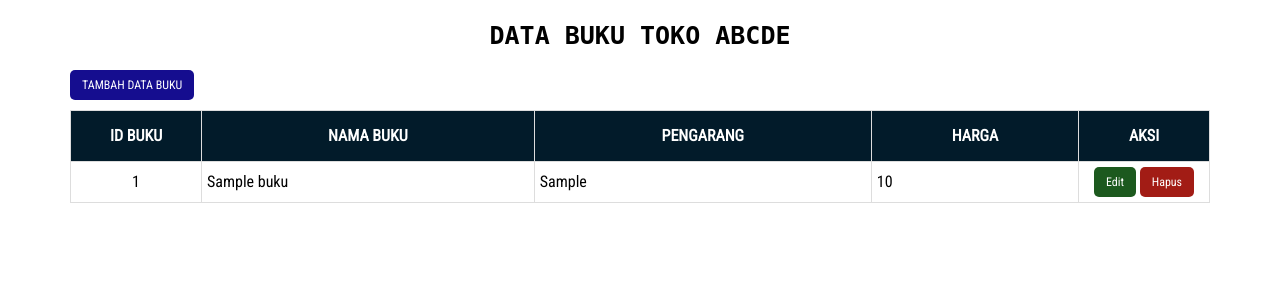
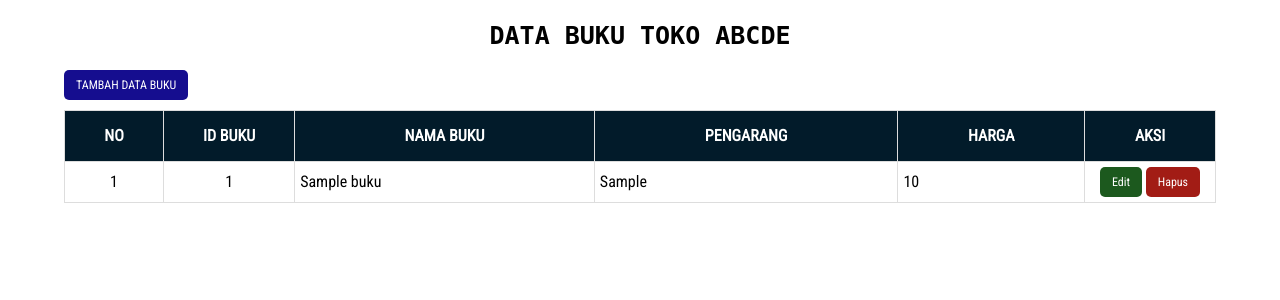
Before and after one commit to ZakiAndriansa/Test, a PHP site: page /data_buku.php in a window 1280 px wide. Shown: the part 76-376 px from the top of the page. Run offline with PHP 8.4, Linux system fonts and the light colour scheme; tables that the repository leaves empty or names only in its code hold one stand-in row (values such as "Sample post"); some libraries are stand-ins or nearby versions.

Commit message:
tambah fungsi, ubah css

```diff
--- a/css/style.css
+++ b/css/style.css
@@ -146,7 +146,6 @@
 }
 
 form {
-    width: 800px;
     margin-left: auto;
     margin-right: auto;
 }
@@ -185,7 +184,13 @@
 .container {
     margin-left: auto;
     margin-right: auto;
-    width: 95%;
+    width: 90%;
+}
+
+.container-login {
+    margin-left: auto;
+    margin-right: auto;
+    width: 50%;
 }
 
 .aksi {
--- a/data_buku.php
+++ b/data_buku.php
@@ -8,7 +8,6 @@
 <meta charset="utf-8" />
     <meta name="viewport" content="width=device-width, initial-scale=1" />
     <title>Penjualan</title>
-    <link rel="stylesheet" href="css/bootstrap-grid.css" type="text/css" />
     <link rel="stylesheet" href="css/style.css" type="text/css" />
     <link
       href="https://fonts.googleapis.com/css2?family=Merriweather+Sans&family=Roboto+Condensed&display=swap"
@@ -32,6 +31,7 @@
         <table>
             <thead>
                 <tr>
+                    <th>No</th>
                     <th class="aksi">ID Buku</th>
                     <th>Nama Buku</th>
                     <th>Pengarang</th>
@@ -41,9 +41,10 @@
             </thead>
             <tbody>
                 <?php
+                    $no = 1;
                     foreach (getBooks() as $row){ ?>
                 <tr>
-                <!-- <td></td> -->
+                    <td class="center-align"><?= $no++ ?></td>
                     <td class="center-align"><?= $row['id_buku'] ?></td>
                     <td><?= $row['nama_buku'] ?></td>
                     <td><?= $row['pengarang'] ?></td>
--- a/db.php
+++ b/db.php
@@ -177,4 +177,12 @@
     return $result;
 }
 
+/** fungsi untuk query cek email dan password ada atau tidak di database */
+function cekLogin($email, $password){
+    $conn = conn();
+    $sql = "SELECT * FROM user WHERE email = '$email' AND password = '$password'";
+    $result = mysqli_query($conn, $sql);
+    return $result;
+}
+
 ?>
```
Lines whose indentation alone changed are shown as unchanged.
